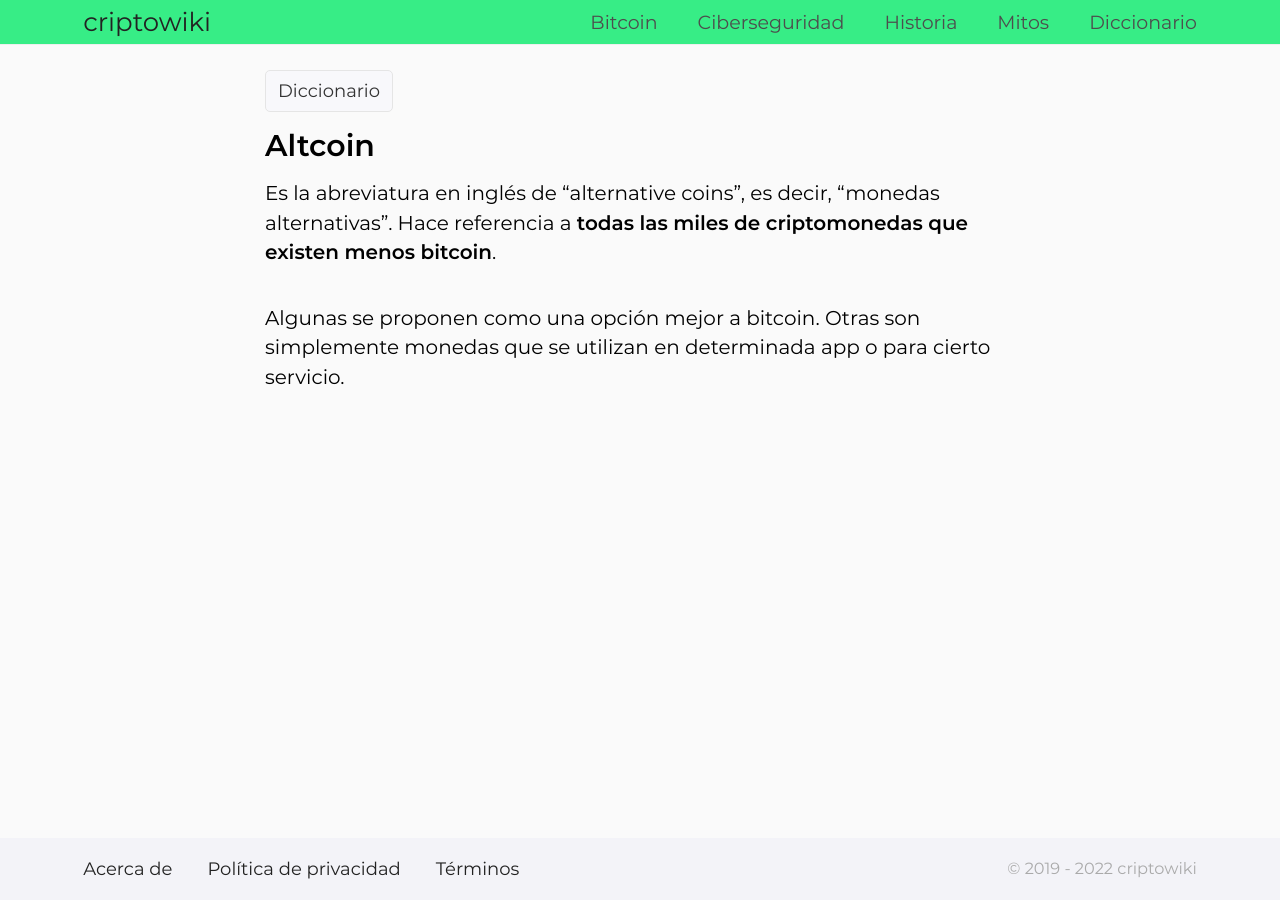
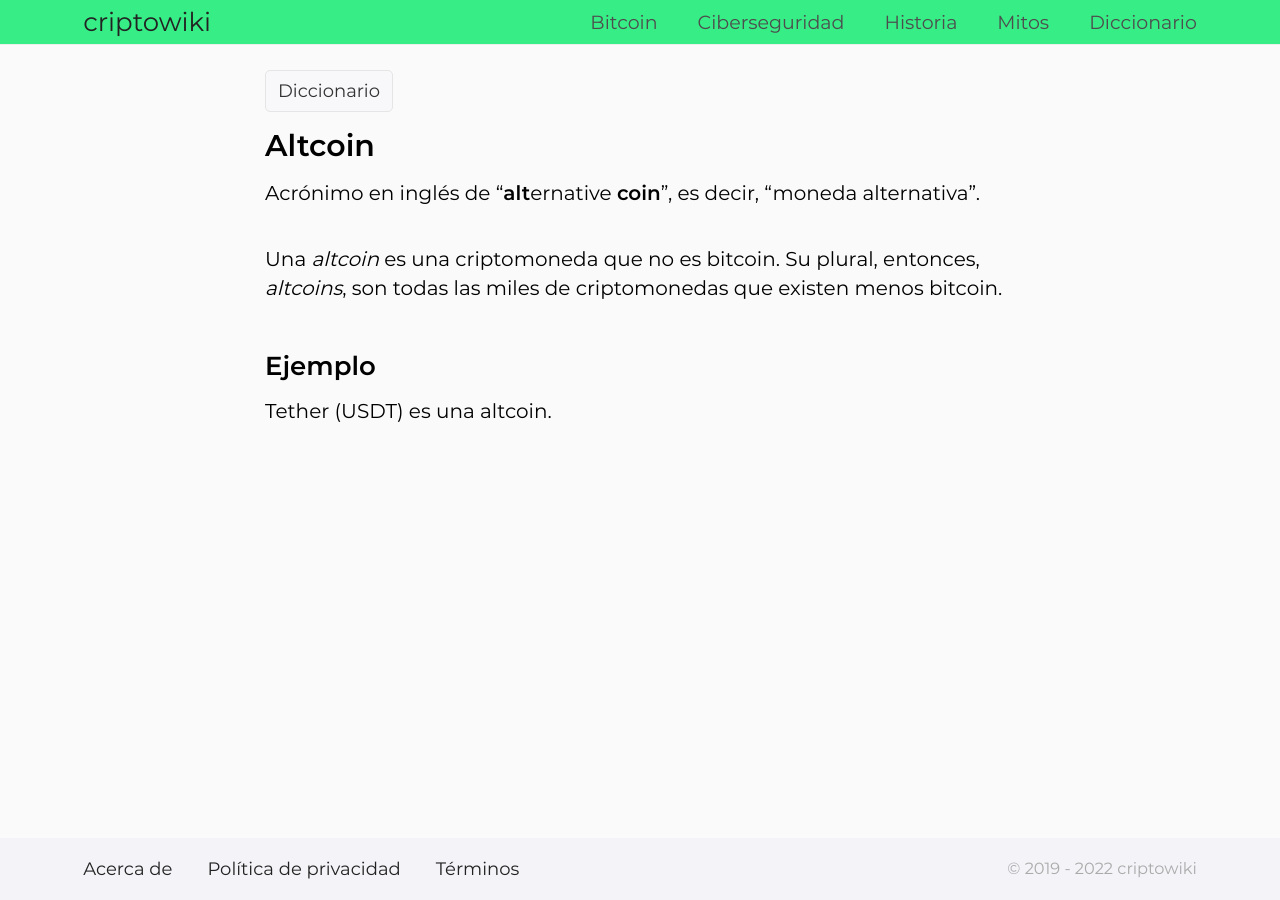
Before and after one commit to criptowiki/criptowiki, a Jekyll site: the page built from collections/_posts/dictionary/2020-05-25-altcoin.md, in a window 1280 px wide. Built offline with Jekyll 4.4.1, drawn with Linux system fonts in a browser that asks for light colours; some web fonts are replaced.

Commit message:
Polish 'altcoin' definition * replace 'abbreviation' with 'acronym' * add example * limit to definition and example

```diff
--- a/collections/_posts/dictionary/2020-05-25-altcoin.md
+++ b/collections/_posts/dictionary/2020-05-25-altcoin.md
@@ -3,6 +3,10 @@ title: Altcoin
 permalink: /diccionario/altcoin
 ---
 
-Es la abreviatura en inglés de "alternative coins", es decir, "monedas alternativas". Hace referencia a **todas las miles de criptomonedas que existen menos bitcoin**.
+Acrónimo en inglés de "**alt**ernative **coin**", es decir, "moneda alternativa".
 
-Algunas se proponen como una opción mejor a bitcoin. Otras son simplemente monedas que se utilizan en determinada app o para cierto servicio.
+Una *altcoin* es una criptomoneda que no es bitcoin. Su plural, entonces, *altcoins*, son todas las miles de criptomonedas que existen menos bitcoin.
+
+### Ejemplo
+
+Tether (USDT) es una altcoin.
```
